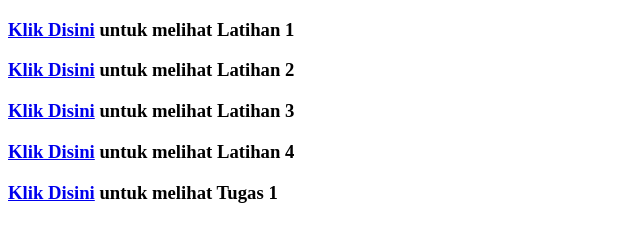
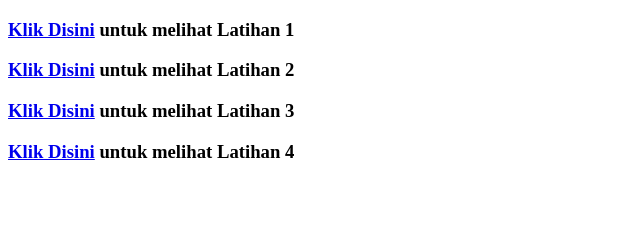
Before and after one commit to YulianDewantara/YulianDewantara.github.io, a plain HTML site: page Pertemuan11.html in a window 1280 px wide. Shown: the whole page, without its empty margins (0-640 px from the left). Drawn offline with Linux system fonts and the light colour scheme.

Commit message:
Update Pertemuan 11

```diff
--- a/Pertemuan11.html
+++ b/Pertemuan11.html
@@ -16,7 +16,5 @@
 
     <h3><a href="Latihan11.4.html">Klik Disini</a> untuk melihat Latihan 4</h3>
 
-    <h3><a href="Tugas11.1.html">Klik Disini</a> untuk melihat Tugas 1</h3>
-
 </body>
 </html>
```
